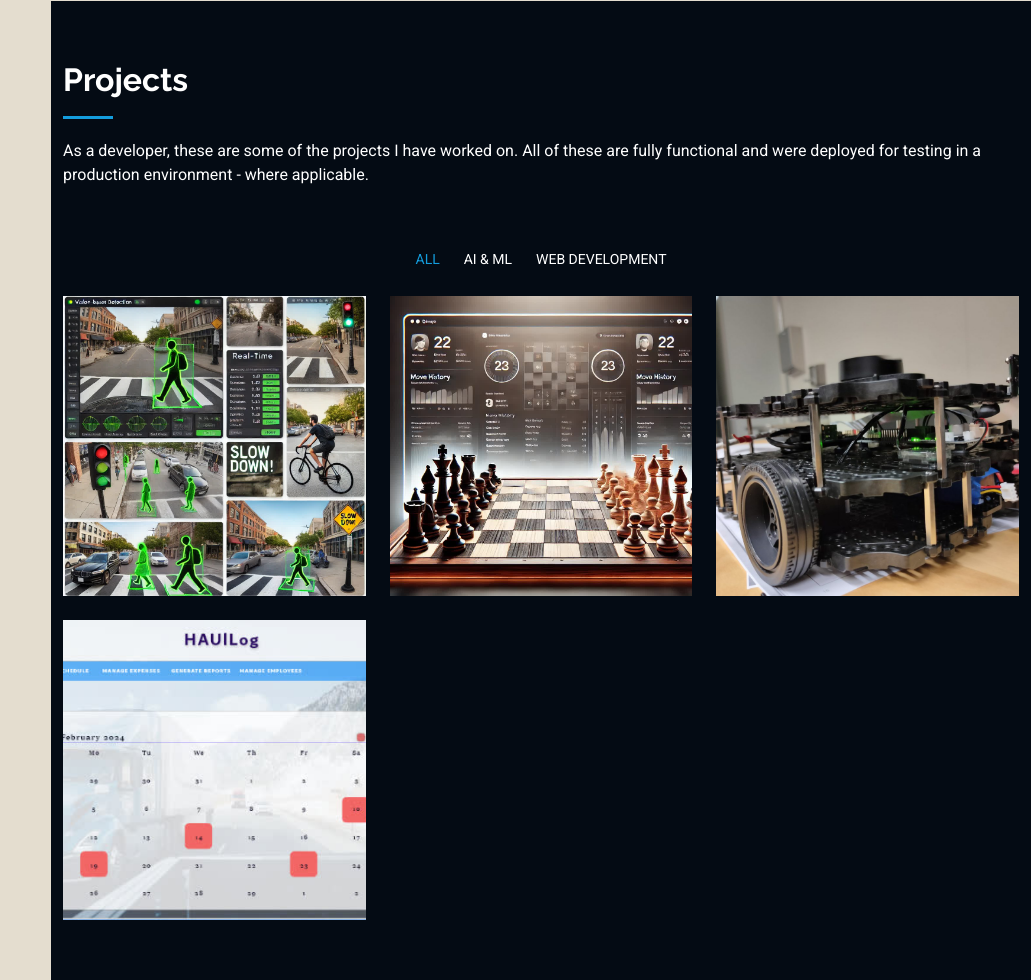
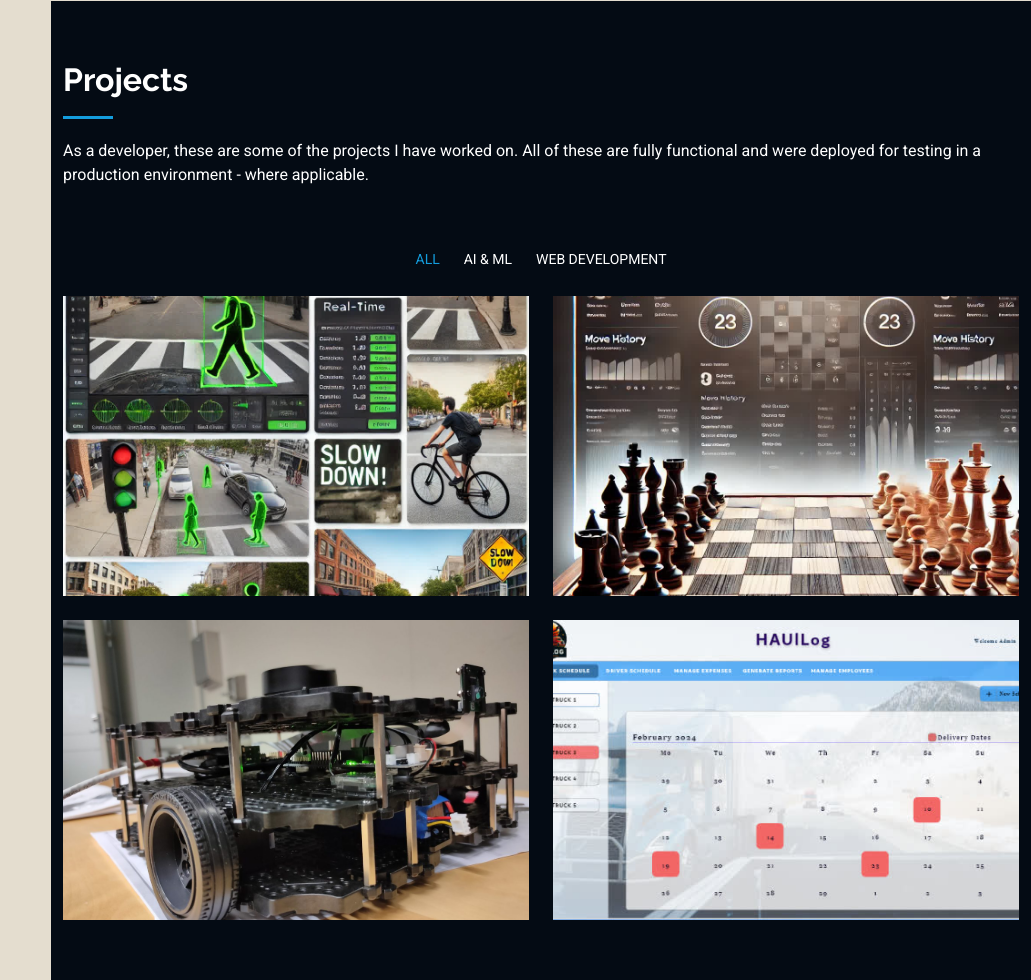
Before and after one commit to raymardi27/raymardi27.github.io, a plain HTML site: page index.html in a window 1280 px wide. Shown: the part 3763-4743 px from the top of the page, without its empty margins (249-1280 px from the left). Drawn offline with nearby package versions, Linux system fonts and the light colour scheme.

Commit message:
Final-ish updates to projects

```diff
--- a/index.html
+++ b/index.html
@@ -603,7 +603,7 @@
 
           <div class="row gy-4 isotope-container" data-aos="fade-up" data-aos-delay="200">
 
-            <div class="col-lg-4 col-md-6 project-item isotope-item filter-ai">
+            <div class="col-lg-6 col-md-6 project-item isotope-item filter-ai">
               <div class="project-content h-100">
                 <img src="assets/img/project/app-1.jpg" class="img-fluid" alt="">
                 <div class="project-info">
@@ -615,7 +615,7 @@
               </div>
             </div><!-- End Projects Item -->
 
-            <div class="col-lg-4 col-md-6 project-item isotope-item filter-web">
+            <div class="col-lg-6 col-md-6 project-item isotope-item filter-web">
               <div class="project-content h-100">
                 <img src="assets/img/project/product-1.jpg" class="img-fluid" alt="">
                 <div class="project-info">
@@ -627,7 +627,7 @@
               </div>
             </div><!-- End Projects Item -->
 
-            <div class="col-lg-4 col-md-6 project-item isotope-item filter-ai">
+            <div class="col-lg-6 col-md-6 project-item isotope-item filter-ai">
               <div class="project-content h-100">
                 <img src="assets/img/project/app-2.jpg" class="img-fluid" alt="">
                 <div class="project-info">
@@ -639,7 +639,7 @@
               </div>
             </div><!-- End Projects Item -->
 
-            <div class="col-lg-4 col-md-6 project-item isotope-item filter-web">
+            <div class="col-lg-6 col-md-6 project-item isotope-item filter-web">
               <div class="project-content h-100">
                 <img src="assets/img/project/product-2.jpg" class="img-fluid" alt="">
                 <div class="project-info">
```
